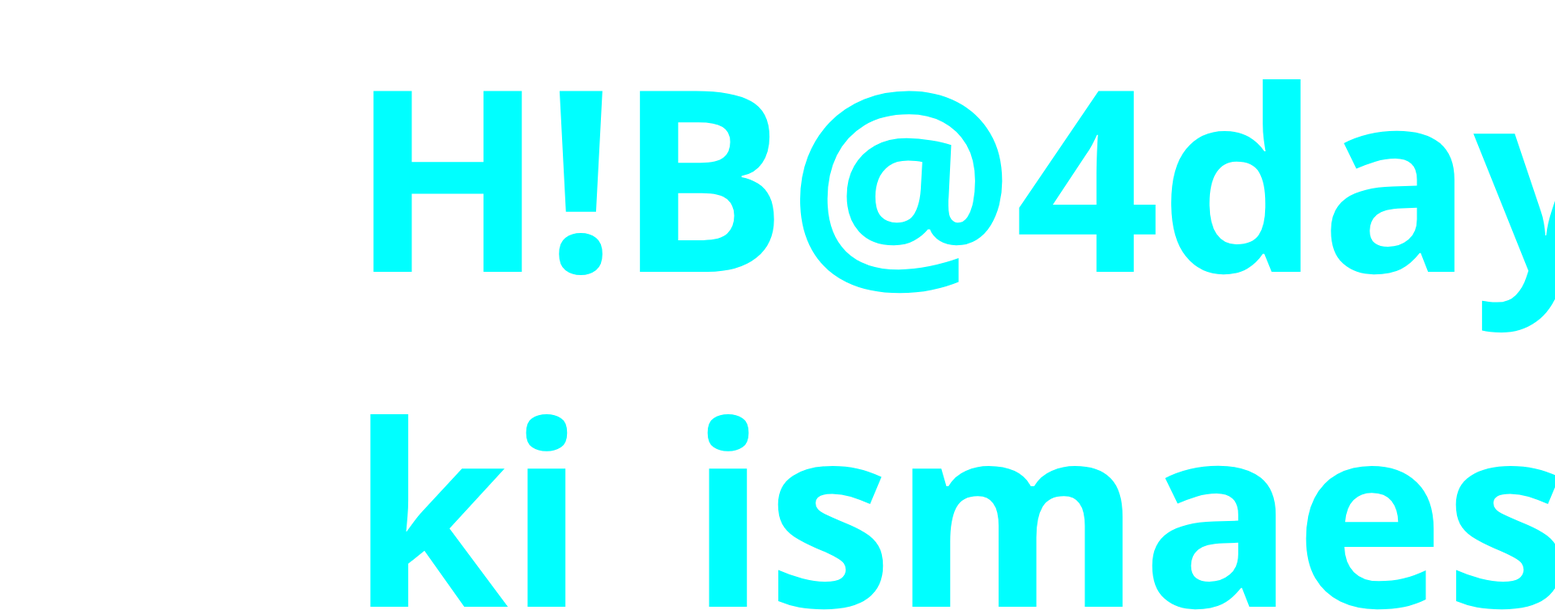
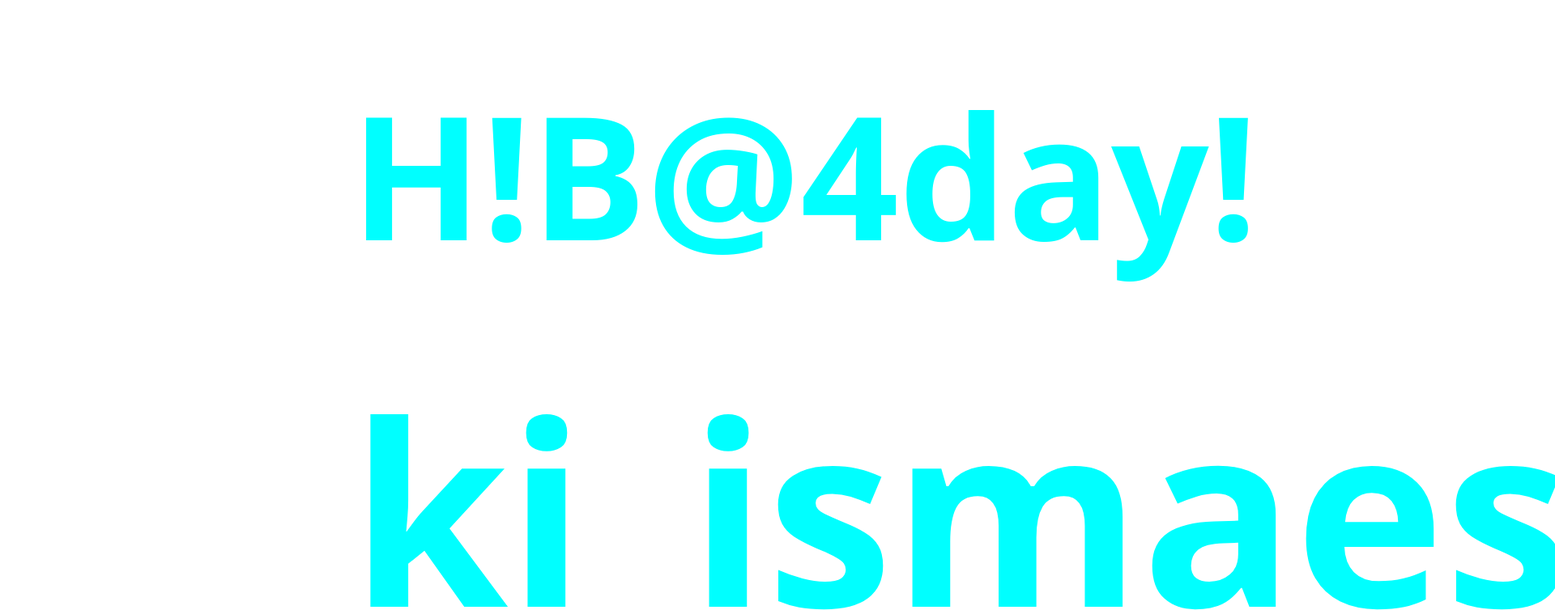
Before and after one commit to nothingfromeverything/nothingfromeverything.github.io, a plain HTML site: page index.html in a window 1280 px wide. Shown: the top 754 px of the page at 81% size, 1920 px wide, since content can reach past the window. Drawn offline with Linux system fonts and the light colour scheme.

Commit message:
Update index.html

```diff
--- a/index.html
+++ b/index.html
@@ -8,7 +8,7 @@
 <style>
 h1 {
   font-family: system-ui;
-  font-size: 313px;
+  font-size: 212px;
   background: #;
   color: cyan;
   text-align: center;
```
